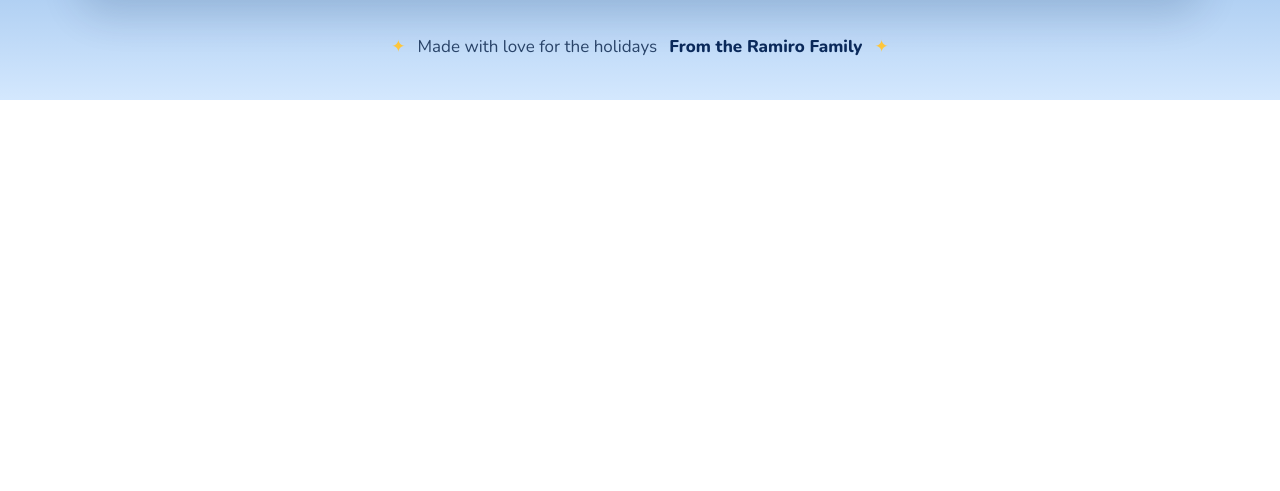
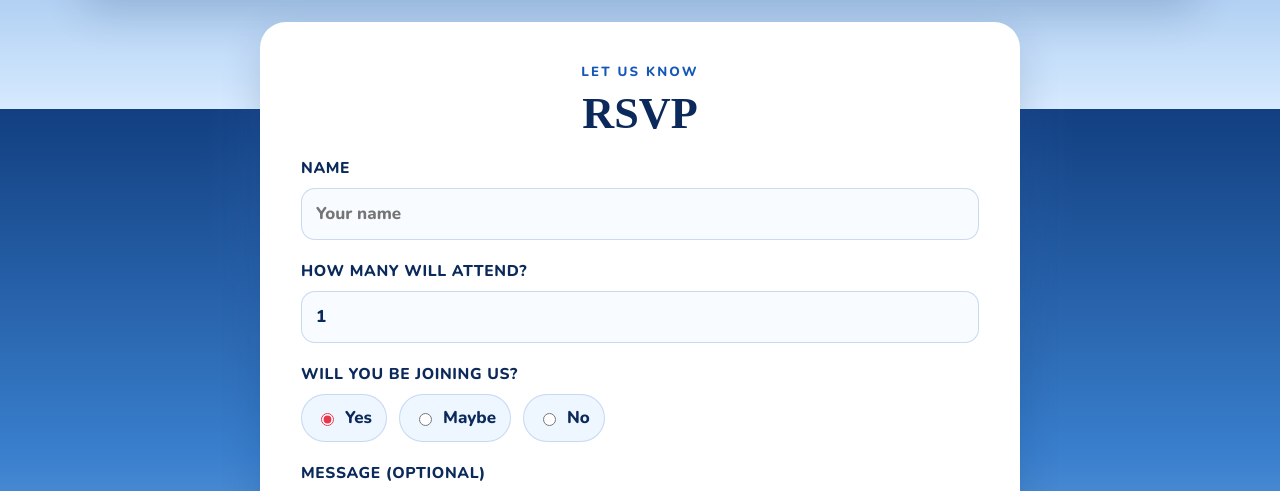
Before and after one commit to Gimmickerist/RamiroInvitation, a React (Vite) app: page / in a window 1280 px wide. Shown: the part 2291-2782 px from the top of the page. Before the commit the page ends 2391 px from the top, so only its background shows below. Built offline with nearby package versions, Linux system fonts and the light colour scheme; a web font is replaced by a local one.

Commit message:
added rsvps

```diff
--- a/src/App.css
+++ b/src/App.css
@@ -75,6 +75,14 @@
 
 .hero-content {
   width: min(100%, 800px);
+}
+
+.hero-actions {
+  display: flex;
+  flex-wrap: wrap;
+  justify-content: center;
+  gap: 12px;
+  margin-top: 12px;
 }
 
 .eyebrow,
@@ -194,6 +202,87 @@
 
 .countdown .section-heading {
   margin-bottom: 20px;
+}
+
+.rsvp {
+  width: min(100%, 760px);
+  margin: 0 auto 42px;
+  text-align: left;
+}
+
+.rsvp .section-heading {
+  margin-bottom: 18px;
+  text-align: center;
+}
+
+.rsvp-form {
+  display: grid;
+  gap: 20px;
+}
+
+.field {
+  display: grid;
+  gap: 8px;
+  color: var(--blue-900);
+  font-weight: 800;
+}
+
+.field span {
+  font-size: 0.92rem;
+  letter-spacing: 0.04em;
+  text-transform: uppercase;
+}
+
+.field input,
+.field textarea {
+  width: 100%;
+  padding: 12px 14px;
+  border: 1px solid rgba(20, 87, 184, 0.2);
+  border-radius: 14px;
+  background: #f8fbff;
+  color: var(--blue-900);
+  font: inherit;
+  box-sizing: border-box;
+}
+
+.field input:focus,
+.field textarea:focus {
+  outline: 3px solid rgba(255, 200, 61, 0.4);
+  border-color: var(--blue-700);
+}
+
+.rsvp-options {
+  display: flex;
+  flex-wrap: wrap;
+  gap: 12px;
+}
+
+.choice {
+  display: inline-flex;
+  align-items: center;
+  gap: 8px;
+  padding: 10px 14px;
+  border: 1px solid rgba(20, 87, 184, 0.18);
+  border-radius: 999px;
+  background: var(--blue-50);
+  color: var(--blue-900);
+  font-weight: 700;
+}
+
+.choice input {
+  accent-color: var(--red);
+}
+
+.success {
+  margin: 0;
+  color: var(--blue-700);
+  font-weight: 800;
+}
+
+.rsvp-error {
+  margin: 0;
+  color: var(--red);
+  font-weight: 800;
 }
 
 .timer {
--- a/src/App.jsx
+++ b/src/App.jsx
@@ -1,5 +1,7 @@
 import { useEffect, useState } from 'react'
 import './App.css'
+
+const RSVP_ENDPOINT = import.meta.env.VITE_RSVP_ENDPOINT?.trim()
 
 const EVENT_MONTH = 11 // December (0-indexed)
 const EVENT_DAY = 25
@@ -101,6 +103,13 @@ function downloadCalendar() {
 
 function App() {
   const c = useCountdown()
+  const [rsvpName, setRsvpName] = useState('')
+  const [attendingCount, setAttendingCount] = useState('1')
+  const [rsvpStatus, setRsvpStatus] = useState('attending')
+  const [rsvpNote, setRsvpNote] = useState('')
+  const [submitted, setSubmitted] = useState(false)
+  const [submitting, setSubmitting] = useState(false)
+  const [submitError, setSubmitError] = useState('')
 
   const units = [
     ['Days', c.days],
@@ -108,6 +117,43 @@ function App() {
     ['Minutes', c.minutes],
     ['Seconds', c.seconds],
   ]
+
+  const handleSubmit = async (event) => {
+    event.preventDefault()
+    const name = rsvpName.trim()
+    if (!RSVP_ENDPOINT) {
+      setSubmitError('RSVP is not connected yet. Please try again later.')
+      return
+    }
+
+    setSubmitting(true)
+    setSubmitError('')
+    setSubmitted(false)
+    try {
+      await fetch(RSVP_ENDPOINT, {
+        method: 'POST',
+        mode: 'no-cors',
+        headers: { 'Content-Type': 'text/plain;charset=utf-8' },
+        body: JSON.stringify({
+          name,
+          attendingCount: Number(attendingCount),
+          status: rsvpStatus,
+          message: rsvpNote.trim(),
+        }),
+      })
+
+      setSubmitted(true)
+      setRsvpName('')
+      setAttendingCount('1')
+      setRsvpStatus('attending')
+      setRsvpNote('')
+    } catch (error) {
+      console.error('Unable to submit RSVP:', error)
+      setSubmitError('We could not submit your RSVP. Please try again.')
+    } finally {
+      setSubmitting(false)
+    }
+  }
 
   return (
     <div className="page">
@@ -125,9 +171,14 @@ function App() {
             Christmas
           </h1>
           <p className="date-pill">📅 December 25 &nbsp;•&nbsp; 🕙 10:00 AM</p>
-          <a href="#details" className="btn">
-            See the details <span aria-hidden="true">↓</span>
-          </a>
+          <div className="hero-actions">
+            <a href="#details" className="btn">
+              See the details <span aria-hidden="true">↓</span>
+            </a>
+            <a href="#rsvp" className="btn btn-secondary">
+              RSVP here
+            </a>
+          </div>
         </div>
       </header>
 
@@ -148,6 +199,7 @@ function App() {
           <span aria-hidden="true">＋</span> Add to my calendar
         </button>
       </section>
+
 
       <section id="details" className="details-section" aria-labelledby="details-title">
         <div className="section-heading">
@@ -218,12 +270,104 @@ function App() {
         </div>
       </section>
 
+      <section id="rsvp" className="card rsvp" aria-labelledby="rsvp-title">
+        <div className="section-heading">
+          <p className="section-kicker">Let us know</p>
+          <h2 id="rsvp-title">RSVP</h2>
+        </div>
+
+        <form className="rsvp-form" onSubmit={handleSubmit}>
+          <label className="field">
+            <span>Name</span>
+            <input
+              type="text"
+              value={rsvpName}
+              onChange={(event) => setRsvpName(event.target.value)}
+              placeholder="Your name"
+              required
+            />
+          </label>
+
+          <label className="field">
+            <span>How many will attend?</span>
+            <input
+              type="number"
+              min="1"
+              max="20"
+              value={attendingCount}
+              onChange={(event) => setAttendingCount(event.target.value)}
+              placeholder="1"
+              required
+            />
+          </label>
+
+          <div className="field">
+            <span>Will you be joining us?</span>
+            <div className="rsvp-options">
+              <label className="choice">
+                <input
+                  type="radio"
+                  name="rsvp-status"
+                  checked={rsvpStatus === 'attending'}
+                  onChange={() => setRsvpStatus('attending')}
+                />
+                Yes
+              </label>
+              <label className="choice">
+                <input
+                  type="radio"
+                  name="rsvp-status"
+                  checked={rsvpStatus === 'maybe'}
+                  onChange={() => setRsvpStatus('maybe')}
+                />
+                Maybe
+              </label>
+              <label className="choice">
+                <input
+                  type="radio"
+                  name="rsvp-status"
+                  checked={rsvpStatus === 'declined'}
+                  onChange={() => setRsvpStatus('declined')}
+                />
+                No
+              </label>
+            </div>
+          </div>
+
+          <label className="field">
+            <span>Message (optional)</span>
+            <textarea
+              rows="4"
+              value={rsvpNote}
+              onChange={(event) => setRsvpNote(event.target.value)}
+              placeholder="Add a note for the family"
+            />
+          </label>
+
+          <button type="submit" className="btn" disabled={submitting}>
+            {submitting ? 'Sending…' : 'Send RSVP'}
+          </button>
+
+          {submitted && (
+            <p className="success" role="status">
+              Thanks! Your RSVP request was sent. The page cannot confirm Google’s response, so contact the family if you need confirmation.
+            </p>
+          )}
+          {submitError && (
+            <p className="rsvp-error" role="alert">
+              {submitError}
+            </p>
+          )}
+        </form>
+      </section>
       <footer>
         <span aria-hidden="true">✦</span>
         <p>Made with love for the holidays</p>
         <strong>From the Ramiro Family</strong>
         <span aria-hidden="true">✦</span>
       </footer>
+
+
     </div>
   )
 }
```
Also changed, not shown: 2 other files (tests, documents, lock files or other folders).
